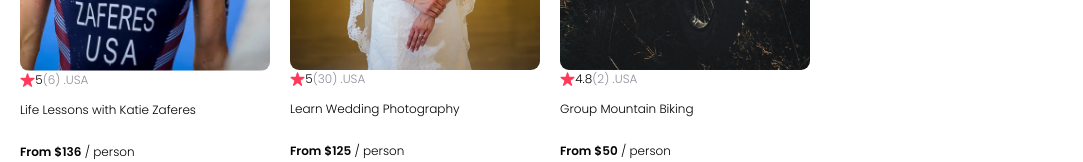
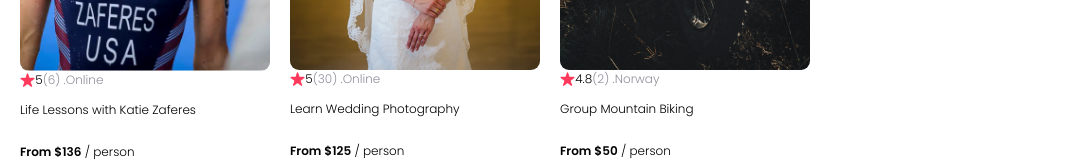
Before and after one commit to Elikibs/airbnb-experience, a React (Vite) app: page / in a window 1280 px wide. Shown: the part 978-1140 px from the top of the page, without its empty margins (0-1083 px from the left). Built offline with nearby package versions, Linux system fonts and the light colour scheme.

Commit message:
update data

```diff
--- a/data.js
+++ b/data.js
@@ -38,4 +38,5 @@ export default [
         location: "Norway",
         openSpots: 3,
     }
+
 ]
--- a/src/components/Card.jsx
+++ b/src/components/Card.jsx
@@ -8,7 +8,7 @@ function Card (props){
                 <img src={starimage} alt="star-image" className="card--star"/>
                 <span>{props.rating}</span>
                 <span className="gray">({props.reviewCount}) . </span>
-                <span className="gray">USA</span>
+                <span className="gray">{props.location}</span>
             </div>
             <p>{props.title}</p>
             <p><strong>From ${props.price}</strong> / person</p>
```
